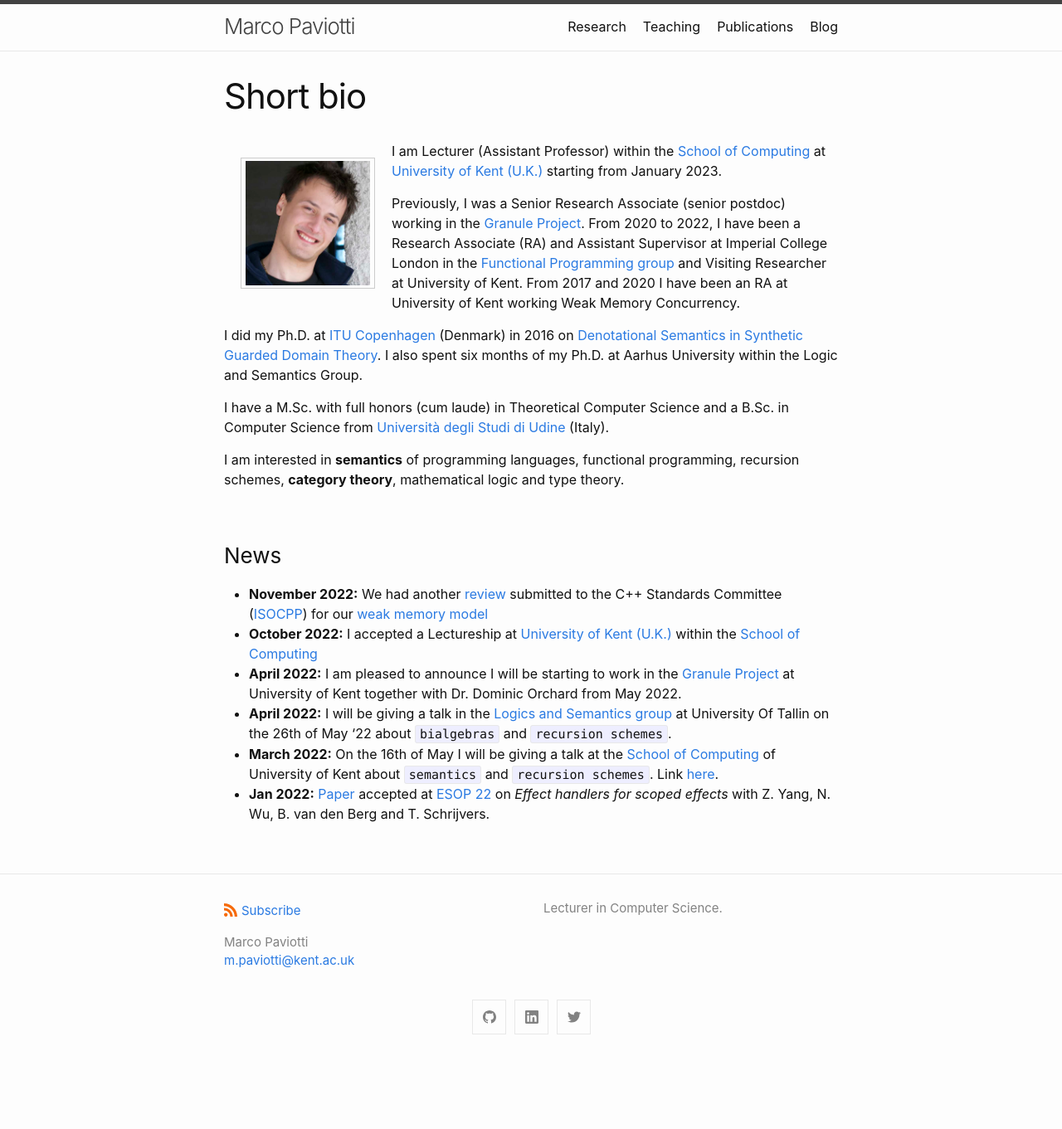
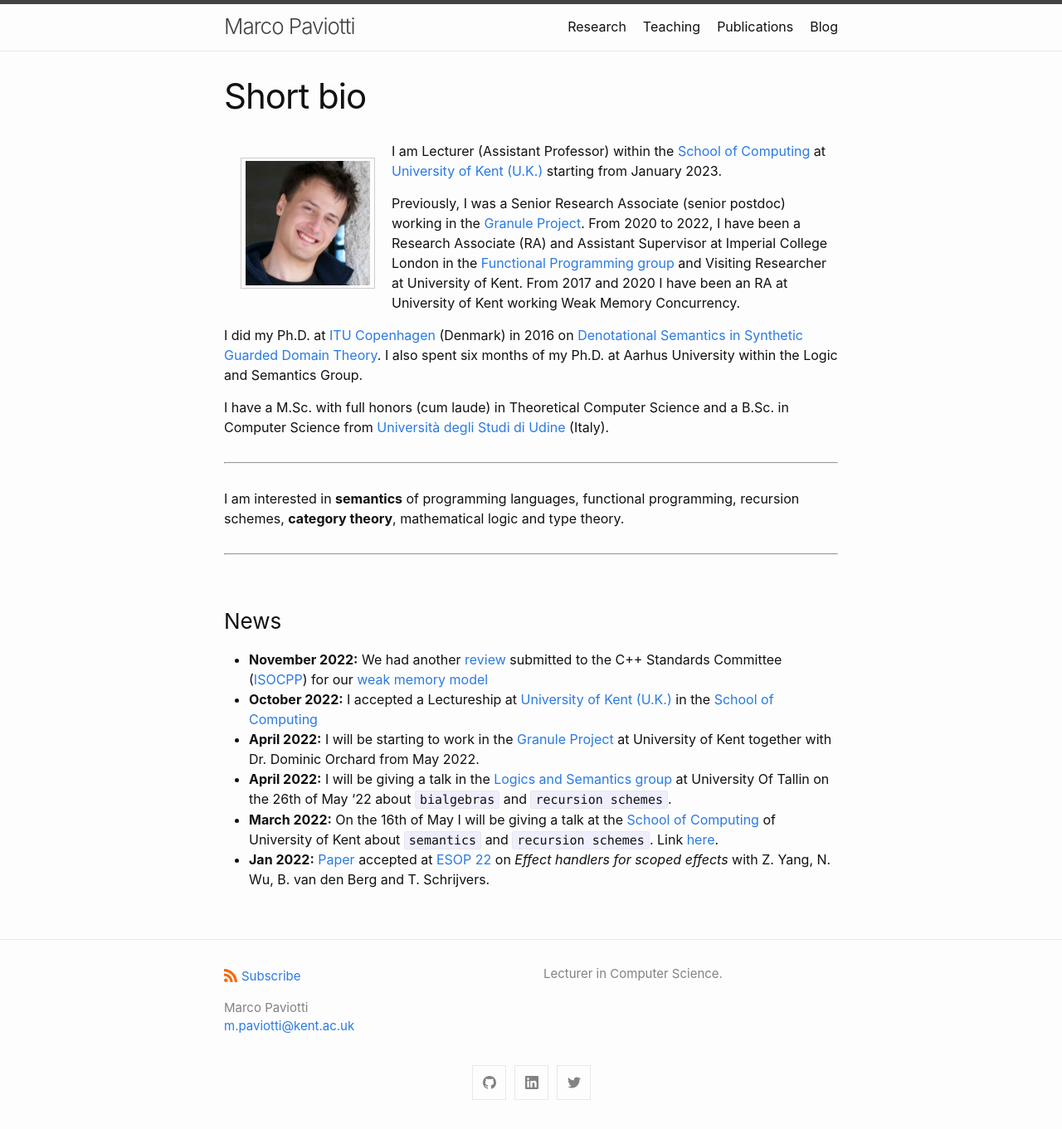
Before and after one commit to mpaviotti/mpaviotti.github.com, a Jekyll site: the page built from index.markdown, in a window 1280 px wide. Shown: the whole page at 83% size. Built offline with Jekyll 4.4.1, drawn with Linux system fonts in a browser that asks for light colours; before the commit the page ends 1282 px from its top, so only the background shows below that.

Commit message:
small minor

```diff
--- a/index.markdown
+++ b/index.markdown
@@ -25,14 +25,18 @@ I have a M.Sc. with full honors (cum laude) in Theoretical Computer Science and
 a B.Sc. in Computer Science from [Università degli Studi di
 Udine](https://www.uniud.it/it) (Italy).
 
+---
+
 I am interested in **semantics** of programming languages, functional
 programming, recursion schemes, **category theory**, mathematical logic and type
 theory.
 
+---
+
 ### News
 - **November 2022:** We had another [review](https://graymalk.in/iso-papers/p1780/p1780r2.html) submitted to the C++ Standards Committee ([ISOCPP](https://www.open-std.org/jtc1/sc22/wg21/)) for our [weak memory model](https://link.springer.com/content/pdf/10.1007/978-3-030-44914-8_22.pdf)
-- **October 2022:** I accepted a Lectureship at [University of Kent (U.K.)](https://www.kent.ac.uk) within the [School of Computing](https://www.kent.ac.uk/computing)
-- **April 2022:** I am pleased to announce I will be starting to work in the [Granule Project](https://granule-project.github.io) at University of Kent together with Dr. Dominic Orchard from May 2022.
+- **October 2022:** I accepted a Lectureship at [University of Kent (U.K.)](https://www.kent.ac.uk) in the [School of Computing](https://www.kent.ac.uk/computing)
+- **April 2022:** I will be starting to work in the [Granule Project](https://granule-project.github.io) at University of Kent together with Dr. Dominic Orchard from May 2022.
 - **April 2022:** I will be giving a talk in the [Logics and Semantics group](https://cs.ioc.ee/lsg/tsem/) at University Of Tallin on the 26th of May '22 about `bialgebras` and `recursion schemes`.
 - **March 2022:** On the 16th of May I will be giving a talk at the [School of Computing](https://www.kent.ac.uk/computing) of University of Kent about `semantics` and `recursion schemes`. Link [here](https://www.kent.ac.uk/events/event/54383/fully-abstract-semantics-with-folds-and-unfolds-marco-paviotti).
 - **Jan 2022:** [Paper](https://arxiv.org/abs/2201.10287) accepted at [ESOP 22](https://etaps.org/2022/esop) on *Effect handlers for scoped effects* with Z. Yang, N. Wu, B. van den Berg and T. Schrijvers.
```
